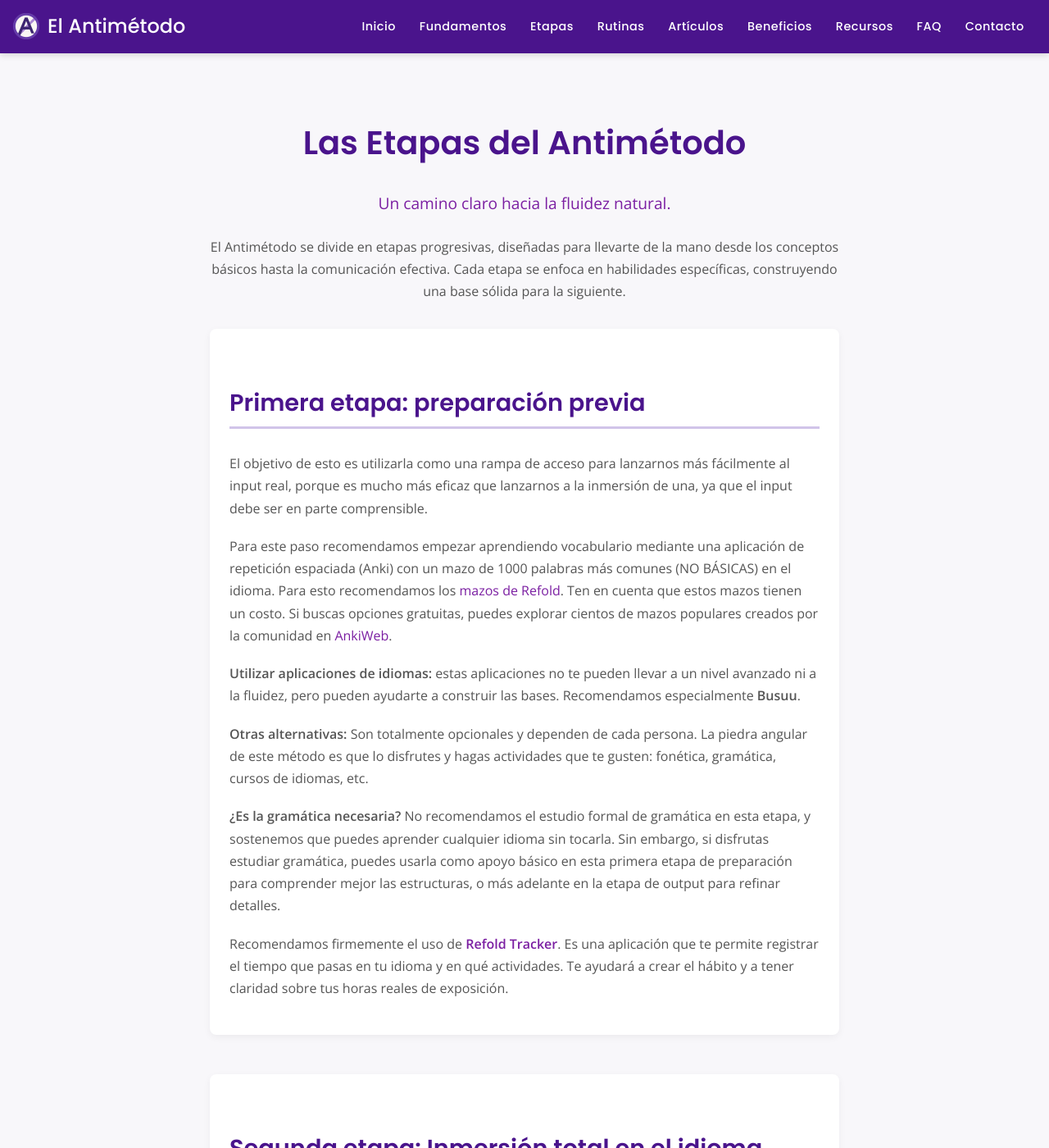
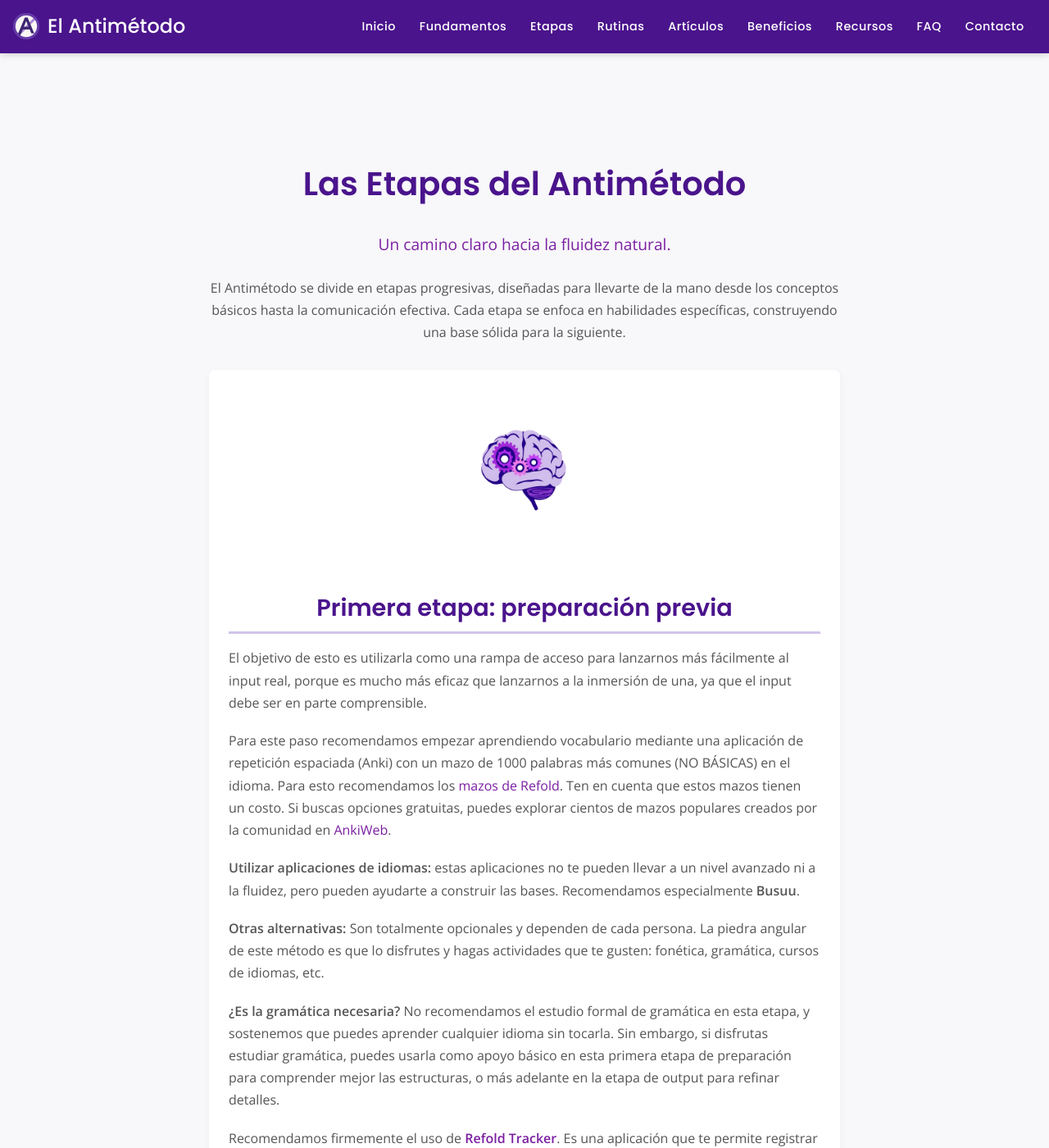
Before and after one commit to LuiseM93/ElAntimetodo, a Jekyll site: the page built from etapas.md, in a window 1280 px wide and 1400 px high. Shown: the whole window at 82% size. Built offline with Jekyll 4.4.1, drawn with Linux system fonts in a browser that asks for light colours.

Commit message:
Update etapas.md

```diff
--- a/etapas.md
+++ b/etapas.md
@@ -1,10 +1,40 @@
 ---
 layout: default
 title: Las Etapas del Antimétodo
-description: Explora las diferentes etapas del Antimétodo, desde la preparación inicial hasta la producción fluida del idioma.
+description: Explora las diferentes etapas del Antimétodo, desde la preparación inicial hasta la producción fluida del idioma, con ilustraciones guía.
 ---
 
-<main style="max-width: 800px; margin: 0 auto; padding: 0 1rem;">
+<style>
+.etapa-header-image {
+  display: block;
+  max-width: 200px; /* Ajusta este tamaño según prefieras para las imágenes de etapa */
+  height: auto;
+  margin: 0 auto 1.5rem auto; /* Centrada y con margen inferior */
+  border-radius: 8px;
+  /* box-shadow: 0 4px 8px rgba(0,0,0,0.1); Opcional: una sombra sutil */
+}
+.etapa-section { /* Clase para cada bloque de sección de etapa */
+  margin-bottom: 3rem;
+  padding: 1.5rem;
+  background-color: var(--card-background);
+  border-radius: 8px;
+  box-shadow: 0 3px 10px rgba(0,0,0,0.05);
+}
+.etapa-section h2 {
+  text-align: center; /* Centrar el título de la etapa */
+  margin-bottom: 0.5rem; /* Menos espacio si la imagen está arriba */
+}
+/* Estilos para subsecciones dentro de las etapas (si los necesitas) */
+.etapa-subsection-image {
+    display: block;
+    max-width: 150px; /* Más pequeñas para subsecciones */
+    height: auto;
+    margin: 1rem auto;
+    border-radius: 6px;
+}
+</style>
+
+<main class="content-wrapper">
 
   <section style="text-align:center; margin-bottom: 2rem;">
     <h1>Las Etapas del Antimétodo</h1>
@@ -13,7 +43,8 @@
   </section>
 
   <!-- ETAPA 1 -->
-  <section style="margin-bottom: 3rem; padding: 1.5rem; background-color: var(--card-background); border-radius: 8px; box-shadow: 0 3px 10px rgba(0,0,0,0.05);">
+  <section class="etapa-section">
+    <img src="{{ '/assets/etapa1-preparacion-cerebro.png' | relative_url }}" alt="Preparación y fundamentos del idioma" class="etapa-header-image">
     <h2>Primera etapa: preparación previa</h2>
     <p>El objetivo de esto es utilizarla como una rampa de acceso para lanzarnos más fácilmente al input real, porque es mucho más eficaz que lanzarnos a la inmersión de una, ya que el input debe ser en parte comprensible.</p>
     <p>Para este paso recomendamos empezar aprendiendo vocabulario mediante una aplicación de repetición espaciada (Anki) con un mazo de 1000 palabras más comunes (NO BÁSICAS) en el idioma. Para esto recomendamos los <a href="https://refold.la/es/category/decks/" target="_blank" rel="noopener noreferrer">mazos de Refold</a>. Ten en cuenta que estos mazos tienen un costo. Si buscas opciones gratuitas, puedes explorar cientos de mazos populares creados por la comunidad en <a href="https://ankiweb.net/shared/decks" target="_blank" rel="noopener noreferrer">AnkiWeb</a>.</p>
@@ -21,10 +52,12 @@
     <p><strong>Otras alternativas:</strong> Son totalmente opcionales y dependen de cada persona. La piedra angular de este método es que lo disfrutes y hagas actividades que te gusten: fonética, gramática, cursos de idiomas, etc.</p>
     <p><strong>¿Es la gramática necesaria?</strong> No recomendamos el estudio formal de gramática en esta etapa, y sostenemos que puedes aprender cualquier idioma sin tocarla. Sin embargo, si disfrutas estudiar gramática, puedes usarla como apoyo básico en esta primera etapa de preparación para comprender mejor las estructuras, o más adelante en la etapa de output para refinar detalles.</p>
     <p>Recomendamos firmemente el uso de <a href="https://play.google.com/store/apps/details?id=com.refoldla.habitsmobile&hl=en" target="_blank" rel="noopener noreferrer"><strong>Refold Tracker</strong></a>. Es una aplicación que te permite registrar el tiempo que pasas en tu idioma y en qué actividades. Te ayudará a crear el hábito y a tener claridad sobre tus horas reales de exposición.</p>
+    <!-- Aquí podrías añadir la estructura detallada de Objetivos, Actividades, etc., que discutimos -->
   </section>
 
   <!-- ETAPA 2 -->
-  <section style="margin-bottom: 3rem; padding: 1.5rem; background-color: var(--card-background); border-radius: 8px; box-shadow: 0 3px 10px rgba(0,0,0,0.05);">
+  <section class="etapa-section">
+    <img src="{{ '/assets/etapa2-inmersion-media.png' | relative_url }}" alt="Inmersión total en el idioma con contenido real" class="etapa-header-image">
     <h2>Segunda etapa: Inmersión total en el idioma</h2>
     <p>En esta etapa consumiremos contenido auténtico en el idioma, esto incluye películas, series, libros, videojuegos. En un comienzo no vas a entender cada una de las palabras que dicen, lo importante y lo que vas a hacer es tratar de entender el mensaje, entender lo que está sucediendo en la pantalla, por ejemplo si estuvieras viendo un show de comedia no deberías de tratar cada una de las palabras que dicen de los chistes, si no buscar entender el chiste.</p>
     <p>Al principio tenemos que poner énfasis en consumir contenido fácil, tenemos que encontrarnos en el punto en donde entendamos y no lo que estamos consumiendo y debemos de estar disfrutando y de encontrar el contenido interesante. En estos momentos recomendamos absolutamente activar los subtítulos (CC) en el mismo idioma meta, al ser un contenido audiovisual contaremos con lo que está pasando en la pantalla (gestos, acciones) y los subtítulos nos ayudan en este punto a mejorar muchísimo nuestra comprensión y aprender como se escribe el idioma en relación a como se escucha.</p>
@@ -51,43 +84,39 @@
                 frameborder="0"
                 allow="accelerometer; autoplay; clipboard-write; encrypted-media; gyroscope; picture-in-picture; web-share"
                 allowfullscreen
-                style="
-                  max-width: 560px;
-                  width: 100%;
-                  border: 3px solid var(--light-purple-color);
-                  border-radius: 8px;
-                  box-shadow: 0 4px 10px rgba(74, 20, 140, 0.2);
-                ">
+                style="max-width: 560px; width: 100%; border: 3px solid var(--light-purple-color); border-radius: 8px; box-shadow: 0 4px 10px rgba(74, 20, 140, 0.2);">
         </iframe>
       </div>
     </div>
 
     <p style="margin-top: 2rem;"><strong>Estudio activo (opcional):</strong> Este es realmente opcional para nosotros pero puede tener grandes beneficios, abarca actividades como estudiar la fonética, vocabulario con Anki y estudiar el sistema de escritura. En la mayoría de idiomas aprender la fonética y el sistema de escritura te pueden tomar menos de una semana de aprender.</p>
+    <!-- Aquí podrías añadir la estructura detallada de Objetivos, Actividades, etc., que discutimos -->
   </section>
 
   <!-- ETAPA 3 -->
-  <section style="margin-bottom: 3rem; padding: 1.5rem; background-color: var(--card-background); border-radius: 8px; box-shadow: 0 3px 10px rgba(0,0,0,0.05);">
+  <section class="etapa-section">
+    <img src="{{ '/assets/etapa3-freeflow-escucha.png' | relative_url }}" alt="Escucha libre y comprensión intuitiva" class="etapa-header-image">
     <h2>Tercera etapa: Free Flow Listening</h2>
     <p>Después de haber pasado un cierto tiempo nos daremos cuenta que entendemos bastante bien el idioma, en este punto aprenderemos a independizarnos de los subtítulos para entender sin necesidad de ellos. Para este paso recomendamos el freeflow listening, es básicamente consumir el contenido sin subtítulos junto con (opcional) intensive listening, este demanda mucha energía y puede llegar a ser hasta aburrido, consiste en escuchar un mismo dialogo hasta 3 veces analizando las voces para en la cuarta leer lo que dicen y escuchar una vez más.</p>
     <p>En esta etapa entenderemos muy bien y probablemente haya varias oraciones i+1 donde haya una palabra que desconozcamos en el mismo enunciado, el minado de oraciones consiste en minar la oración completa i+1 en anki, creando una tarjeta con la imagen del contenido que estemos viendo con la oración completa traducida al español, para entender el significado de la palabra en ese contexto en específico, no recomendamos en lo absoluto minar solo la palabra ya que suelen cambiar de significado según el contexto.</p>
+    <!-- Aquí podrías añadir la estructura detallada de Objetivos, Actividades, etc., que discutimos -->
+    <!-- Ejemplo de imagen para subsección:
+    <img src="{{ '/assets/minado-oraciones-anki-ejemplo.png' | relative_url }}" alt="Ejemplo de tarjeta de Anki para minado de oraciones" class="etapa-subsection-image">
+    -->
   </section>
 
   <!-- ETAPA 4 -->
-  <section style="margin-bottom: 3rem; padding: 1.5rem; background-color: var(--card-background); border-radius: 8px; box-shadow: 0 3px 10px rgba(0,0,0,0.05);">
+  <section class="etapa-section">
+    <img src="{{ '/assets/etapa4-produccion-dialogo.png' | relative_url }}" alt="Producción oral y escrita del idioma" class="etapa-header-image">
     <h2>Cuarta etapa: Producción del idioma</h2>
     <p>Imagina que, durante todo este proceso de input, tu cerebro ha estado construyendo una máquina compleja. Una máquina diseñada para entender el idioma: con engranes, sensores y cables que se activan cada vez que escuchas, ves o lees algo en esa lengua. Al principio, era lenta, torpe, apenas encendía. Pero con cada día de exposición, con cada minuto de inmersión, la máquina fue tomando forma. Se ajustó, se afinó, se volvió eficiente.</p>
     <p>Y entonces sucede algo mágico: esa misma máquina, que parecía creada solo para entender, puede invertirse. Es como si le dieras vuelta a su mecanismo. Lo que antes era input, ahora puede ser output. La comprensión se convierte en producción. Ya no solo reconoces estructuras, sonidos o palabras; ahora puedes usarlas. La máquina está lista para hablar, para escribir, para crear con el idioma.</p>
     <p>Aquí empieza esa transición. Si bien existen casos documentados de personas que fueron fluidas solo con recibir input ese no es el caso con la mayoría, y tenemos que practicar mucho para llegar a la fluidez. Para lograr esto tenemos que primero diferenciar entre lo que podemos lograr con escribir y hablar. El speaking ayuda más que nada a hablar más de manera fluida, pero tiene sus problemas, notarás muy fácilmente tus errores y el problema es de que no tendrás el tiempo de solucionarlos. En la escritura en cambio tendremos más tiempo para buscar algo que no recordamos cómo decir, activando el input en output, y teniendo más tiempo para corregir fácilmente. Recomendamos como actividades escribir y hacer llamadas con inteligencia artificial, haciendo énfasis en hacer una conversación fluida, donde te corrija y siga el flujo de la conversación a la vez. Será muy fácil corregir los errores ya que con las horas de input serán obvios los errores. Otra de las actividades es simplemente hablar consigo mismo puede ser mentalmente o en voz alta, o llevar un diario. Aquí recomendamos 1 hora de output (producir el idioma) y una hora de input.</p>
     <div style="text-align: center; margin: 3rem 0;">
       <img src="{{ '/assets/supremacy.png' | relative_url }}" alt="The Antimethod Supremacy"
-           style="
-             max-width: 50%;
-             height: auto;
-             border: 3px solid var(--light-purple-color);
-             border-radius: 8px;
-             box-shadow: 0 4px 10px rgba(74, 20, 140, 0.2);
-           ">
+           style="max-width: 50%; height: auto; border: 3px solid var(--light-purple-color); border-radius: 8px; box-shadow: 0 4px 10px rgba(74, 20, 140, 0.2);">
     </div>
+    <!-- Aquí podrías añadir la estructura detallada de Objetivos, Actividades, etc., que discutimos -->
   </section>
 
 </main>
```
